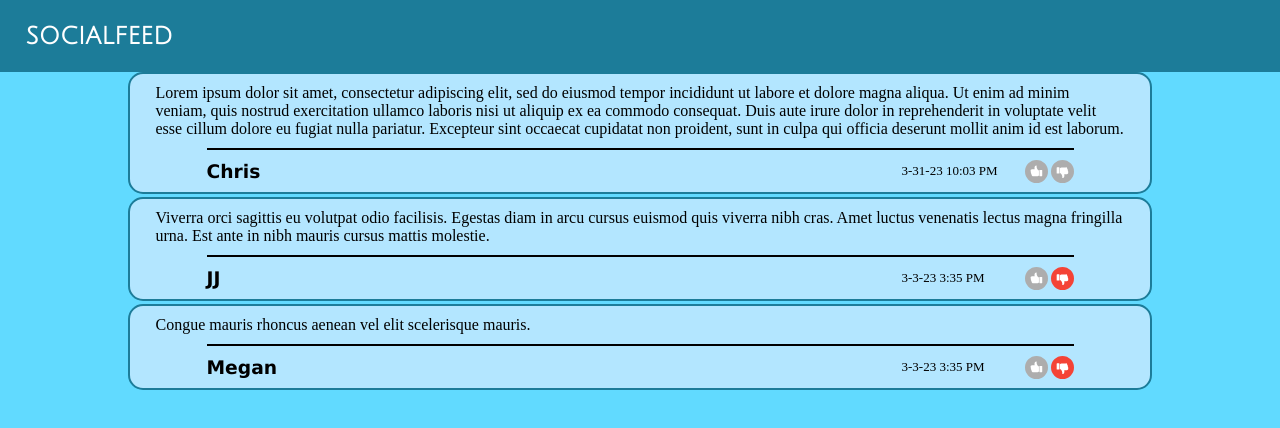
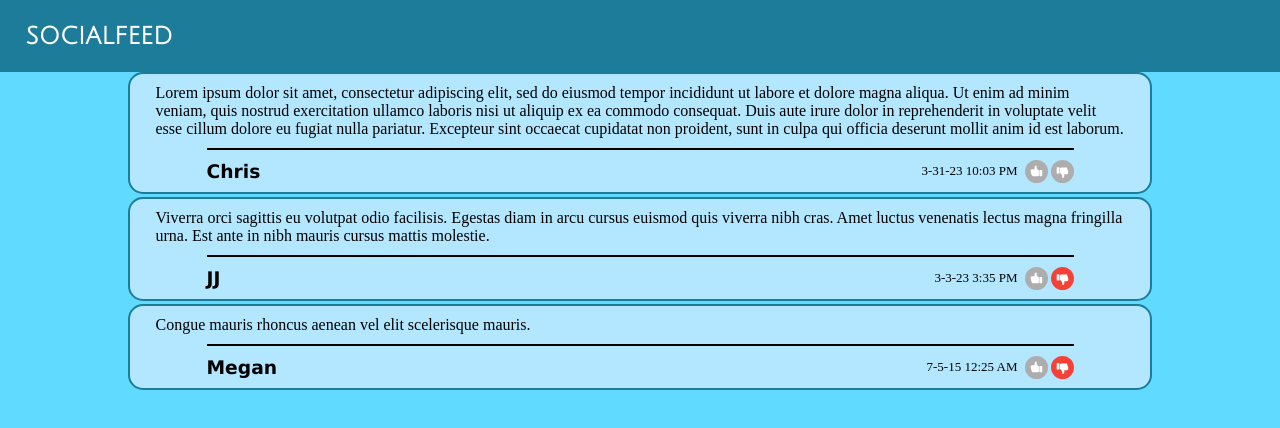
Before and after one commit to Cpierswim/social-feed, a React (Create React App) app: page / in a window 1280 px wide. Shown: the top 428 px of the page. Built offline with nearby package versions, Linux system fonts and the light colour scheme.

Commit message:
FIX: Fixed some css weirdness

```diff
--- a/src/App.js
+++ b/src/App.js
@@ -21,7 +21,7 @@ const test = [
     name: "Megan",
     like: false,
     dislike: true,
-    timeStamp: Date.now() - 2442442343,
+    timeStamp: Date.now() - 244244234334,
   },
 ];
 
--- a/src/Components/DateLabel/DateLabel.css
+++ b/src/Components/DateLabel/DateLabel.css
@@ -1,4 +1,7 @@
 .time_stamp {
-  width: 120px;
+  width: 100px;
+  min-width: 100px;
   font-size: small;
+  text-align: right;
+  margin-right: 4px;
 }
--- a/src/Components/DateLabel/DateLabel.jsx
+++ b/src/Components/DateLabel/DateLabel.jsx
@@ -18,6 +18,7 @@ function getTimeString(timeStamp) {
   let month = temp.getMonth() + 1;
   let day = temp.getDate();
   let hour = temp.getHours() % 12;
+  hour = hour == 0 ? 12 : hour;
   let AMP = temp.getHours() > 12 ? "PM" : "AM";
   let minute =
     temp.getMinutes() < 10 ? "0" + temp.getMinutes() : temp.getMinutes() + "";
--- a/src/Components/DislikeButton/dislikeButton.css
+++ b/src/Components/DislikeButton/dislikeButton.css
@@ -1,6 +1,8 @@
 .icon {
   height: 23px;
   width: 23px;
+  min-height: 23px;
+  min-width: 23px;
   margin-left: 3px;
   cursor: pointer;
 }
--- a/src/Components/LIkeButton/likeButton.css
+++ b/src/Components/LIkeButton/likeButton.css
@@ -1,6 +1,8 @@
 .icon {
   height: 23px;
   width: 23px;
+  min-height: 23px;
+  min-width: 23px;
   margin-left: 3px;
 }
 
```
